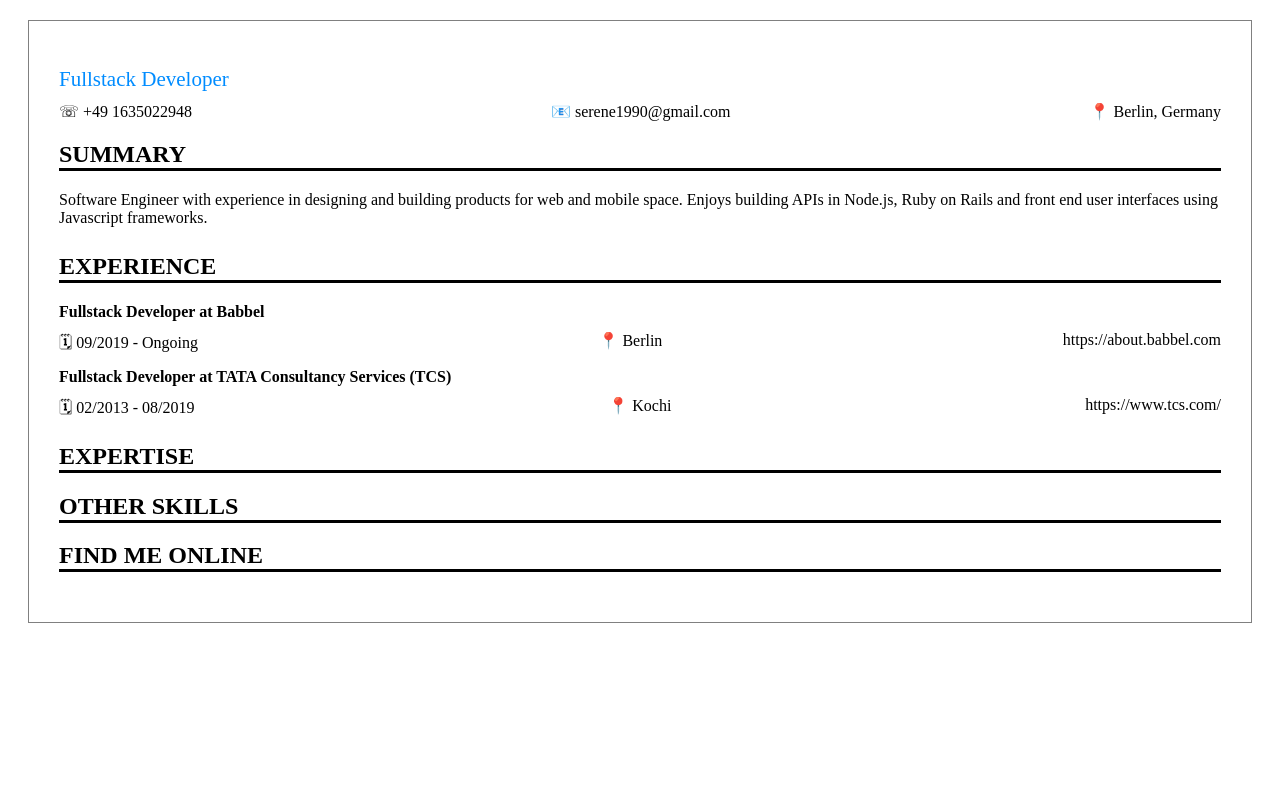
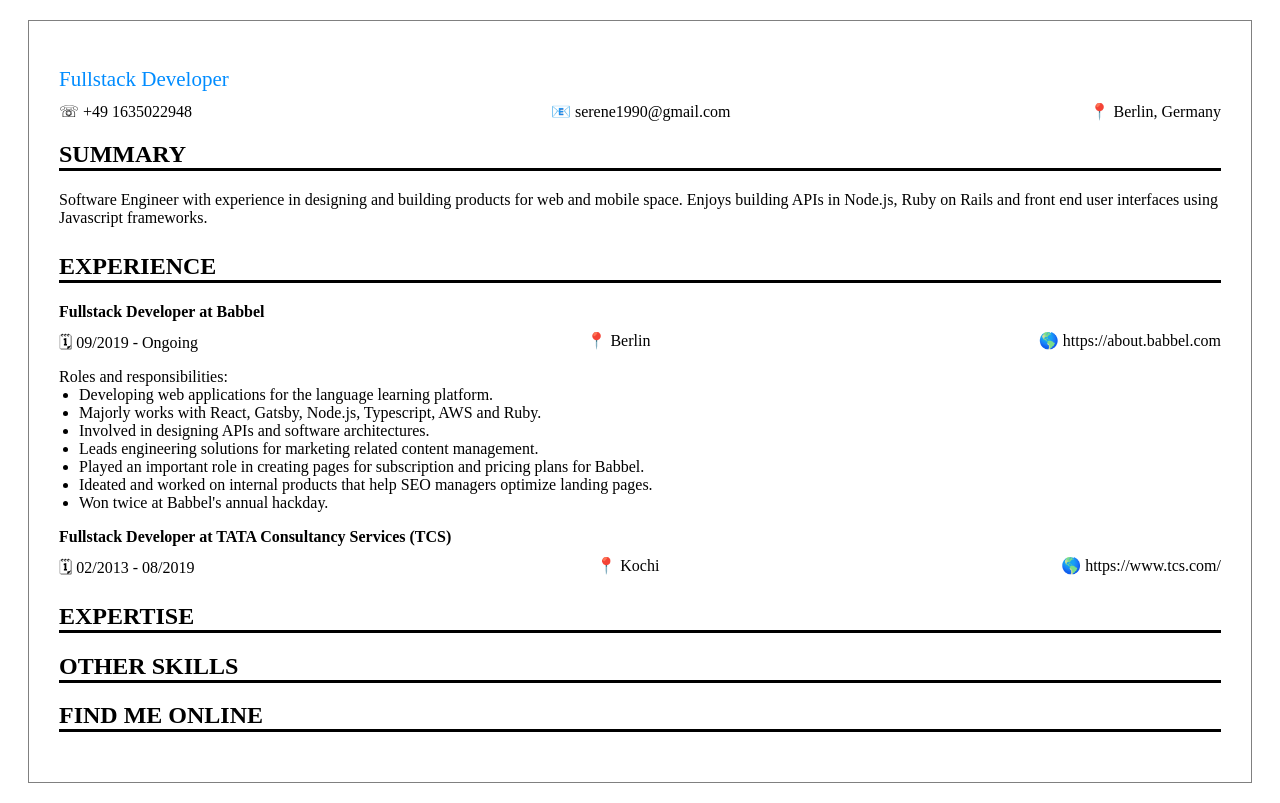
Before and after one commit to SereneMatt/gatsby-meets-contentful, a Gatsby site: page / in a window 1280 px wide. Built offline with nearby package versions, Linux system fonts and the light colour scheme; Gatsby itself is replaced by a stand-in of ours.

Commit message:
Define role

```diff
--- a/src/components/Matt/index.tsx
+++ b/src/components/Matt/index.tsx
@@ -7,7 +7,8 @@ import {
   InfoContainer,
   StyledSubHeading,
   StyledContent,
-  Role
+  Role,
+  StyledUl
 } from './style';
 
 const Matt = ({ name }: { name: string }): JSX.Element => (
@@ -36,15 +37,42 @@ const Matt = ({ name }: { name: string }): JSX.Element => (
             <InfoContainer>
               <div>🗓 09/2019 - Ongoing</div>
               <div>📍 Berlin</div>
-              <div>https://about.babbel.com</div>
+              <div>🌎 https://about.babbel.com</div>
             </InfoContainer>
+            <div>
+              Roles and responsibilities:
+              <StyledUl>
+                <li>
+                  Developing web applications for the language learning
+                  platform.
+                </li>
+                <li>
+                  Majorly works with React, Gatsby, Node.js, Typescript, AWS and
+                  Ruby.
+                </li>
+                <li>Involved in designing APIs and software architectures.</li>
+                <li>
+                  Leads engineering solutions for marketing related content
+                  management.
+                </li>
+                <li>
+                  Played an important role in creating pages for subscription
+                  and pricing plans for Babbel.
+                </li>
+                <li>
+                  Ideated and worked on internal products that help SEO managers
+                  optimize landing pages.
+                </li>
+                <li>Won twice at Babbel's annual hackday.</li>
+              </StyledUl>
+            </div>
           </div>
           <div>
             <Role>Fullstack Developer at TATA Consultancy Services (TCS)</Role>
             <InfoContainer>
               <div>🗓 02/2013 - 08/2019</div>
               <div>📍 Kochi</div>
-              <div>https://www.tcs.com/</div>
+              <div>🌎 https://www.tcs.com/</div>
             </InfoContainer>
           </div>
         </div>
--- a/src/components/Matt/style.ts
+++ b/src/components/Matt/style.ts
@@ -44,4 +44,10 @@ export const StyledContent = styled.div`
 
 export const Role = styled.div`
   font-weight: 600;
+  font-size: 16px;
 `;
+
+export const StyledUl = styled.ul`
+  margin-top: 0px;
+  padding-inline-start: 20px;
+`;
```
Also changed, not shown: README.md.
